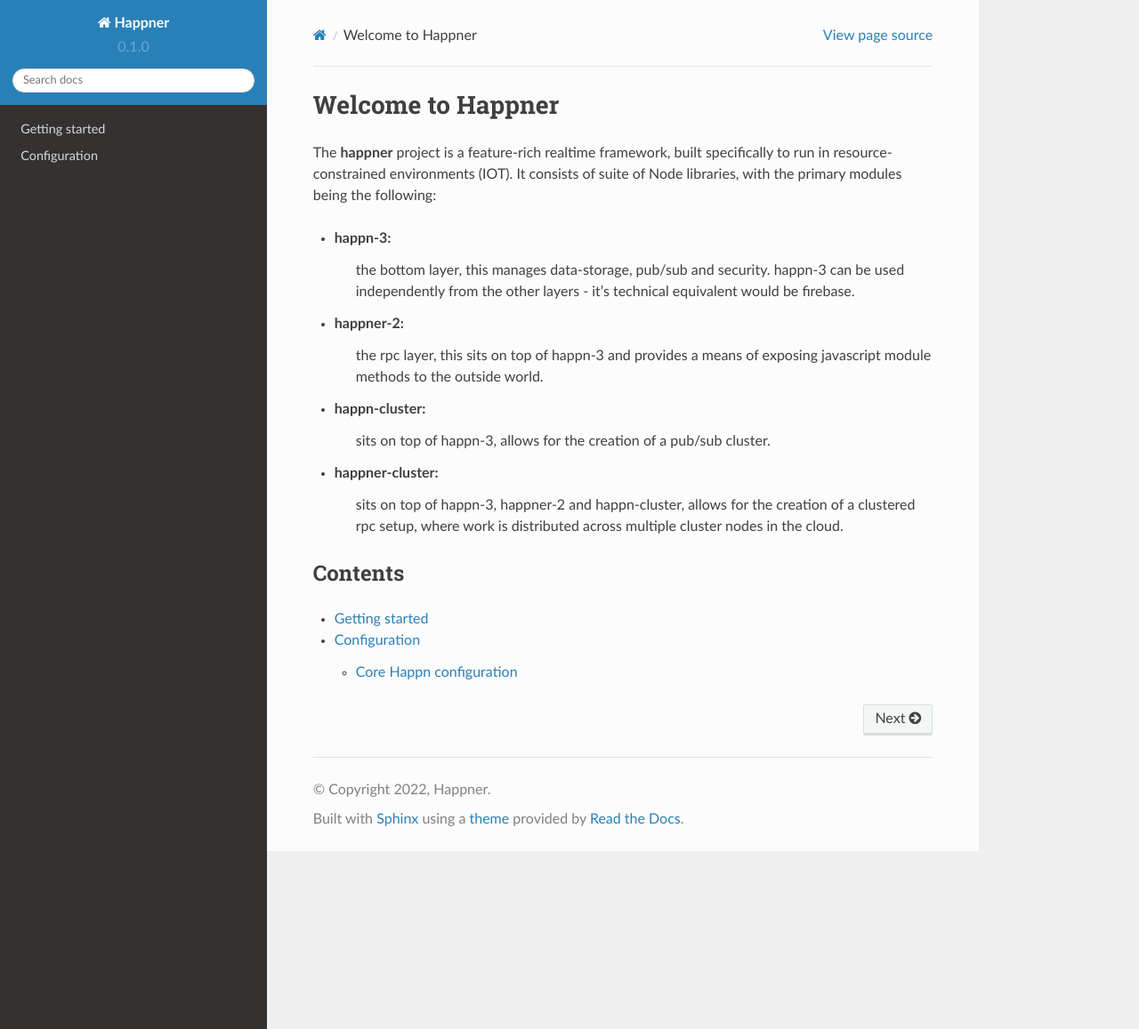
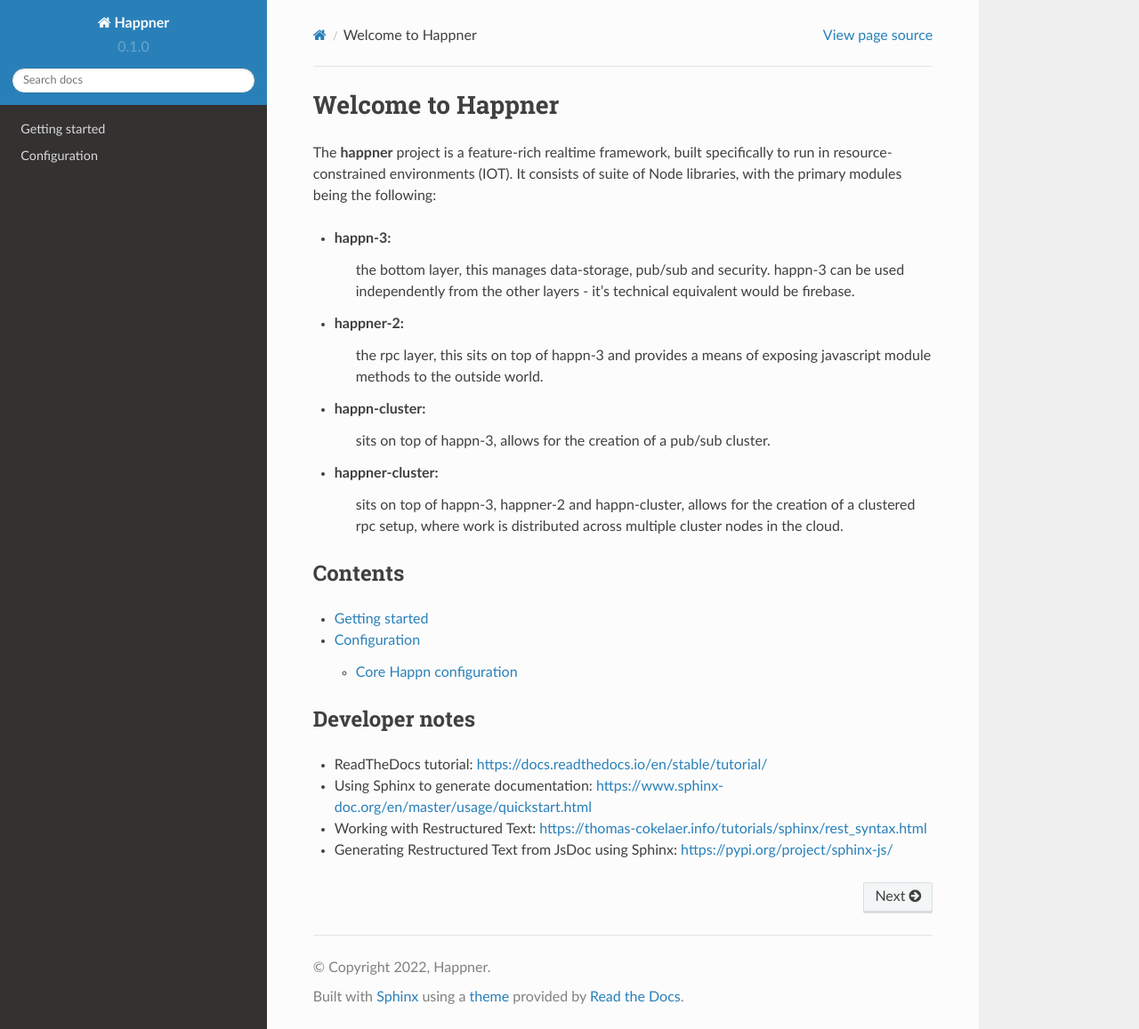
Before and after one commit to happner/happner-docs, a Sphinx documentation site: the page built from docs/source/index.rst, in a window 1280 px wide and 1157 px high. Shown: the whole window at 89% size. Built offline with Sphinx 7.4.7 and the Read the Docs theme 2.0.0, drawn with Linux system fonts in a browser that asks for light colours; pages that are not in the unit, such as notebooks, are missing from menus.

Commit message:
Modified index.rst

```diff
--- a/docs/source/configuration.rst
+++ b/docs/source/configuration.rst
@@ -2,7 +2,7 @@
 =============
 
 Core Happn configuration
-------------------------
+########################
 
 .. code-block:: javascript
 
--- a/docs/source/index.rst
+++ b/docs/source/index.rst
@@ -26,3 +26,10 @@
     happner
     happn-cluster
     happner-cluster
+
+Developer notes
+---------------
+- ReadTheDocs tutorial: https://docs.readthedocs.io/en/stable/tutorial/
+- Using Sphinx to generate documentation: https://www.sphinx-doc.org/en/master/usage/quickstart.html
+- Working with Restructured Text: https://thomas-cokelaer.info/tutorials/sphinx/rest_syntax.html
+- Generating Restructured Text from JsDoc using Sphinx: https://pypi.org/project/sphinx-js/
```
